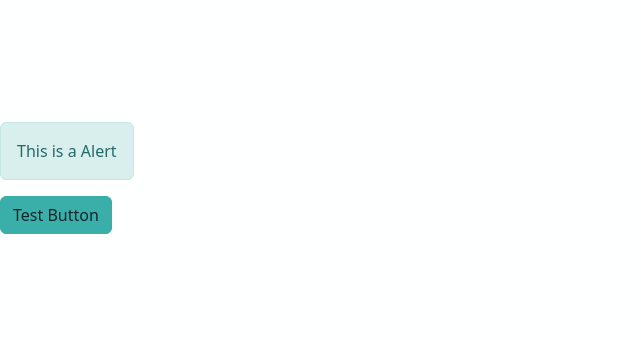
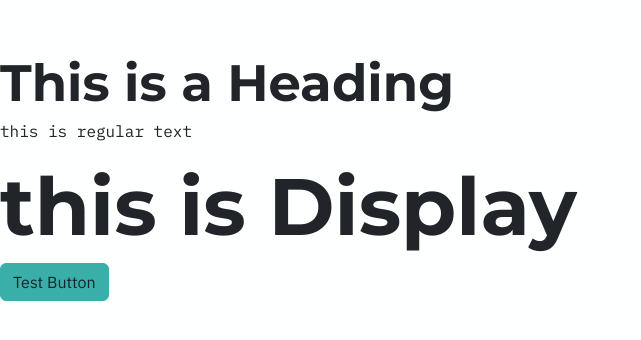
Before and after one commit to thorrellt/react-portfolio, a React (Vite) app: page / in a window 1280 px wide. Shown: the part 222-562 px from the top of the page, without its empty margins (0-641 px from the left). Built offline with nearby package versions, Linux system fonts and the light colour scheme.

Commit message:
add more styles

```diff
--- a/src/components/App.jsx
+++ b/src/components/App.jsx
@@ -10,7 +10,9 @@ function App() {
 
   return (
     <div className="App">
-      <Alert >This is a Alert</Alert>
+      <h1>This is a Heading</h1>
+      <p>this is regular text</p>
+      <h1 className='display-1'>this is Display</h1>
       <Button className="red ">Test Button</Button>
 
     </div>
--- a/src/index.css
+++ b/src/index.css
@@ -58,3 +58,7 @@ button:focus-visible {
     background-color: #f9f9f9;
   }
 }
+
+.btn, nav{
+  font-family: 'IBM Plex Sans', sans-serif;
+}
--- a/src/scss/custom.scss
+++ b/src/scss/custom.scss
@@ -1,3 +1,12 @@
+@import url("https://fonts.googleapis.com/css2?family=IBM+Plex+Mono:wght@400;500;600;700&family=IBM+Plex+Sans:wght@300;400;500;600&family=Montserrat:wght@700;800;900&display=swap");
+
+
+$font-family-base: "IBM Plex Mono", monospace;
+$headings-font-family: 'Montserrat', sans-serif;
+
+.btn{
+    font-family: 'IBM Plex Sans', sans-serif;
+}
 
 
 $theme-colors: (
@@ -8,10 +17,11 @@ $theme-colors: (
     "dark": #17252A
 );
 
+
 $white: #FEFFFF;
 $black: #17252A;
-$gray-500: #2B7A78;
-$gray-700: #205a58;
+$gray-600: #2B7A78;
+$gray-800: #205a58;
 
 // import bootstrap
 @import 'bootstrap/scss/bootstrap';
```
